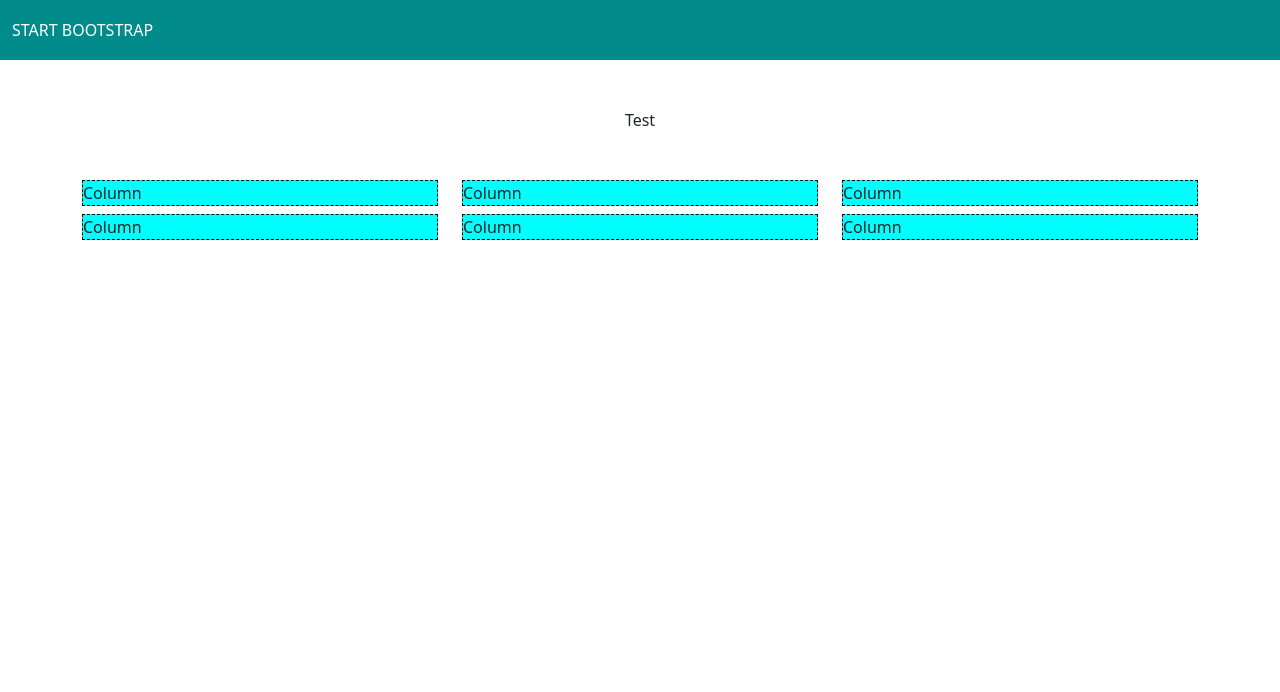
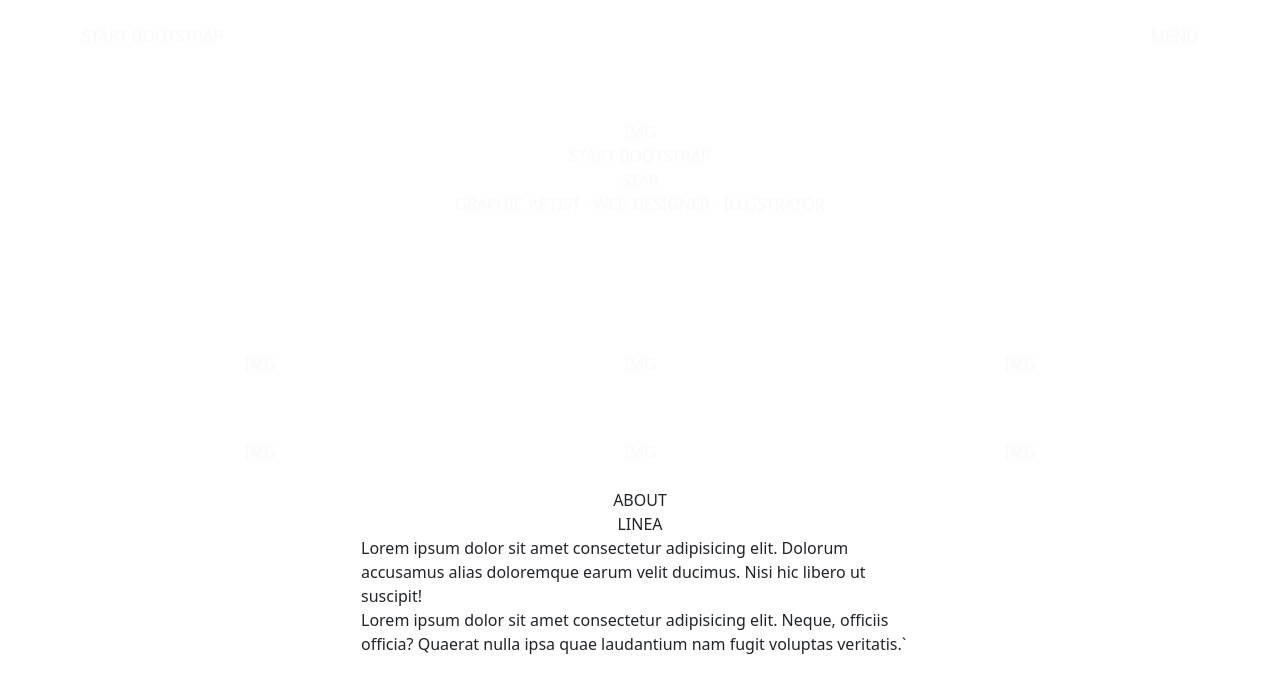
Before and after one commit to bettercallpaul07/html-css-bootstrap-freelancer, a plain HTML site: page index.html in a window 1280 px wide. Drawn offline with nearby package versions, Linux system fonts and the light colour scheme.

Commit message:
update-structure

```diff
--- a/index.html
+++ b/index.html
@@ -12,69 +12,97 @@
         <title>Bootstrap Freelancer</title>
     </head>
     <body>
-        <header>
-            <div class="container-fluid top-header mb-5">
+        <header class="bg-dark-color text-light py-4">
+            <div class="container">
                 <div class="row">
-                    <div class="col-3 text-uppercase">
-                      Start Bootstrap
+                    <div class="col">
+                        START BOOTSTRAP
                     </div>
-                    <div class="col-9">
-                      </div>
+                    <div class="col text-end">
+                        MENU
+                    </div>
+
+                </div>
             </div>
-
         </header>
 
         <main>
-            <div class="container text-center">
-                <div class="row">
-                    <div class="col-md-4 offset-md-4">
-                        Test
+
+            <section id="hero-section" class="bg-light-color py-5 text-light">
+                <div class="container ">
+                    <div class="row">
+                        <div class="col-12 text-center">
+                            IMG
+                            <br>
+                            START BOOTSTRAP
+                            <br>
+                            STAR
+                            <br>
+                            GRAPHIC ARTIST - WEB DESIGNER - ILLUSTRATOR
+                        </div>
                     </div>
+                </div>
 
-                </div>
-              </div>
+
+            </section>
+
 
             <div id="portfolio-section" class="container mt-5">
                 <div class="row">
-                    <div class="col">
-                      <div class="box">
-                          Column
-                      </div>
+                    <div class="col-12 g-3 col-md-3 col-lg-4">
+                        <div class="text-center text-light p-4 bg-dark-color">
+                            IMG
+                        </div>
                     </div>
-                    <div class="col">
-                      <div class="box">
-                          Column
-                      </div>
+                    <div class="col-12 g-3 col-md-3 col-lg-4">
+                        <div class="text-center text-light p-4 bg-dark-color">
+                            IMG
+                        </div>
                     </div>
-                    <div class="col">
-                      <div class="box">
-                          Column
-                      </div>
+                    <div class="col-12 g-3 col-md-3 col-lg-4">
+                        <div class="text-center text-light p-4 bg-dark-color">
+                            IMG
+                        </div>
+                    </div>
+                    <div class="col-12 g-3 col-md-3 col-lg-4">
+                        <div class="text-center text-light p-4">
+                            IMG
+                        </div>
+                    </div>
+                    <div class="col-12 g-3 col-md-3 col-lg-4">
+                        <div class="text-center text-light p-4">
+                            IMG
+                        </div>
+                    </div>
+                    <div class="col-12 g-3 col-md-3 col-lg-4">
+                        <div class="text-center text-light p-4">
+                            IMG
+                        </div>
                     </div>
                 </div>
 
-                <div class="row mt-2">
 
-                    <div class="col">
-                        <div class="box h-30">
-                            Column
-                        </div>
-                      </div>
-                      <div class="col">
-                        <div class="box h-30">
-                            Column
-                        </div>
-                      </div>
-                      <div class="col">
-                        <div class="box h-30">
-                            Column
-                        </div>
-                      </div>
-
-                </div>
             </div>
 
-            <div id="about-section">
+            <div id="about-section py-5 bg-light-color text-light">
+                <div class="container">
+                    <div class="row">
+                        <div class="col-12 text-center">
+                            ABOUT
+                            <br>
+                            LINEA
+                            <br>
+                        </div>
+                    </div>
+                    <div class="m-auto w-50">
+                        <div class="col-6 col-md-12">
+                            Lorem ipsum dolor sit amet consectetur adipisicing elit. Dolorum accusamus alias doloremque earum velit ducimus. Nisi hic libero ut suscipit!
+                        </div>
+                        <div class="col-6 col-md-12">
+                            Lorem ipsum dolor sit amet consectetur adipisicing elit. Neque, officiis officia? Quaerat nulla ipsa quae laudantium nam fugit voluptas veritatis.`
+                        </div>
+                    </div>
+                </div>
 
             </div>
 
```
